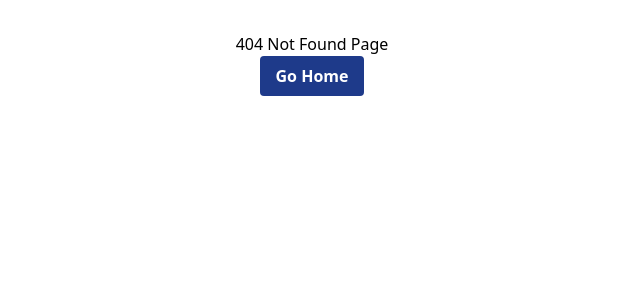
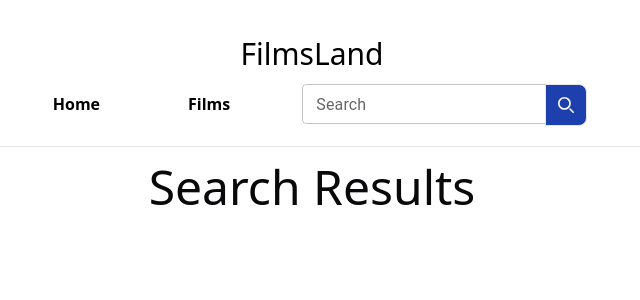
Before and after one commit to Oksana-Umienchuk/the-final-project, a React (Vite) app: page /search in a window 1280 px wide. Before the commit this address had no page. Shown: the top 300 px of the page, without its empty margins (328-968 px from the left). Built offline with nearby package versions, Linux system fonts and the light colour scheme.

Commit message:
add search 1

```diff
--- a/src/App.jsx
+++ b/src/App.jsx
@@ -10,7 +10,6 @@ function App() {
             <main>
                 <Outlet />
             </main>
-            <footer></footer>
         </>
     );
 }
--- a/src/components/Header.jsx
+++ b/src/components/Header.jsx
@@ -1,4 +1,5 @@
-import { NavLink } from "react-router-dom";
+import { NavLink, Link } from "react-router-dom";
+import SearchField from "./SearchField";
 
 const navClass = "mr-4 font-bold py-2 px-4 rouded";
 
@@ -18,9 +19,12 @@ function Header() {
                 <nav className="menu flex gap-10 justify-center py-4">
                     <NavLink className={getNavClasses} to="/">Home</NavLink>
                     <NavLink className={getNavClasses} to="/films">Films</NavLink>
-                    <NavLink className={getNavClasses} to="/popularfilms">Popular Films</NavLink>
+                    {/* <NavLink className={getNavClasses} to="/popularfilms">Popular Films</NavLink> */}
+                    <Link className={getNavClasses} to="/search" >
+                        <SearchField />
+                    </Link>
                 </nav>
-            </header>
+            </header >
         </>
     );
 }
--- /dev/null
+++ b/src/components/PaginationList.jsx
@@ -0,0 +1,13 @@
+import { Pagination } from "@mui/material";
+
+function PaginationList() {
+
+
+    return (
+        <Pagination className="flex justify-center" count={totalPages} onChange={(e, newPage) => {
+            setPage(newPage);
+        }} color="primary" />
+    );
+}
+
+export default PaginationList;
--- /dev/null
+++ b/src/components/SearchField.jsx
@@ -0,0 +1,37 @@
+import { useNavigate } from "react-router-dom";
+import { useState } from "react";
+
+import { TextField } from '@mui/material';
+
+function SearchField() {
+    const [searchValue, setSearchValue] = useState('');
+
+    const navigate = useNavigate();
+
+    function searchHandler(e) {
+        e.preventDefault();
+
+        navigate(`https://api.themoviedb.org/3/search/movie?query=${searchValue}&include_adult=false&language=en-US&page=1`);
+    }
+
+    return (
+        <form method="get" onSubmit={searchHandler} action="search">
+            <TextField
+                size="small"
+                label="Search"
+                InputProps={{ className: 'overflow-hidden' }}
+                value={searchValue}
+                onChange={(e) => { setSearchValue(e.target.value); }}
+                name="search"
+                variant="outlined" />
+            <button type="submit" className="p-3 text-sm ml-[-5px] z-1 relative font-medium h-full text-white bg-blue-800 rounded-r-lg border border-bg-blue-800 hover:bg-blue-900 hover:shadow-slate-600 focus:ring-4 focus:outline-none focus:bg-blue-900">
+                <svg className="w-4 h-4" aria-hidden="true" xmlns="http://www.w3.org/2000/svg" fill="none" viewBox="0 0 20 20">
+                    <path stroke="currentColor" strokeLinecap="round" strokeLinejoin="round" strokeWidth="2" d="m19 19-4-4m0-7A7 7 0 1 1 1 8a7 7 0 0 1 14 0Z" />
+                </svg>
+                <span className="sr-only">Search</span>
+            </button>
+        </form>
+    );
+}
+
+export default SearchField;
--- a/src/components/Slider.jsx
+++ b/src/components/Slider.jsx
@@ -62,7 +62,7 @@ function Slider() {
                                 <h2 className="text-4xl p-3 font-bold m-3">{slide.title}</h2>
                                 <p className="text-xl p-2 m-3">{slide.overview}</p>
                             </div>
-                            <Button variant="contained" className='p-2 m-3'>Watch</Button>
+                            <Button variant="contained" className='p-2 m-3 bg-blue-800'>Watch</Button>
                         </Link>
                     </SwiperSlide >
                 ))}
--- a/src/index.css
+++ b/src/index.css
@@ -10,17 +10,13 @@
 /*slider*/
 
 .swiper-button-next::after {
-    color: white;
+    color: bg-blue-800;
 }
 
 .swiper-button-prev::after {
-    color: white;
+    color: bg-blue-800;
 }
 
-/* .swiper-pagination-bullet {
-    backgroun: white;
-}
-
-.swiper-pagination-bullet-active {
-    backgroun: red;
+/* input#outlined-basic {
+    padding: 17px;
 } */
--- a/src/layout/Film.jsx
+++ b/src/layout/Film.jsx
@@ -1,8 +1,11 @@
 import { useEffect, useState } from "react";
-import { useParams } from "react-router-dom";
+import { Link, useParams } from "react-router-dom";
+import { Button } from '@mui/material';
+
 import RatingFilm from "../components/RatingFilm";
 
 const imageUrl = 'https://image.tmdb.org/t/p/original';
+
 function Film() {
     const params = useParams();
 
@@ -15,7 +18,14 @@ function Film() {
         }
     );
 
-    const [videoKey, setVideoKey] = useState('');
+    const [videoKey, setVideoKey] = useState(
+
+        () => {
+            return JSON.parse(
+                window.localStorage.getItem(`https://api.themoviedb.org/3/movie/${params.id}/videos?language=en-US`)
+            ) || '';
+        }
+    );
 
     useEffect(
         () => {
@@ -52,7 +62,7 @@ function Film() {
                             return;
                         }
 
-                        console.log(response.results);
+                        // console.log(response.results);
 
                         window.localStorage.setItem(
                             `https://api.themoviedb.org/3/movie/${params.id}/videos?language=en-US`,
@@ -67,11 +77,12 @@ function Film() {
     );
 
     if (!film) return <p>Loading...</p>;
-
+    console.log(film);
     return (
         <>
-            <div className="flex">
-                <img src={`${imageUrl}${film.poster_path}`} alt="Poster" className="w-1/2 p-2" />
+            <div className="">
+                {/* <img src={`${imageUrl}${film.poster_path}`} alt="Poster" className="w-1/2 p-2" /> */}
+                <img src={`${imageUrl}${film.backdrop_path}`} alt="Poster" className="p-3" />
                 <div className="p-2 text-1xl text-left">
                     <h1 className="text-4xl text-zinc-950 py-4 font-bold">{film.original_title}</h1>
                     <div className="flex p-1">
@@ -80,12 +91,15 @@ function Film() {
                         <p className="ml-2">{film.vote_average}</p>
                     </div>
                     <p className="my-3">{film.overview}</p>
+                    <p className="my-3">Release Date: {film.release_date}</p>
                     <p className="my-3">ID: {params.id}</p>
-                    {videoKey && <a href={`https://www.youtube.com/watch?v=${videoKey}`}>Trailer</a>}
+                    <Link to={`https://www.youtube.com/watch?v=${videoKey}`} target='_blank'>
+                        <Button variant="contained" className='p-2 m-3 bg-blue-800'>Watch Trailer On YouTube</Button>
+                        {/* {videoKey && <a href={`https://www.youtube.com/watch?v=${videoKey}`}></a>} */}
+                    </Link>
+                    {/* <iframe width="560" height="315" src={`https://www.youtube.com/watch?v=${videoKey}`} title="YouTube video player" frameborder="0" allow="accelerometer; autoplay; clipboard-write; encrypted-media; gyroscope; picture-in-picture; web-share" allowfullscreen></iframe> */}
                 </div>
-
             </div>
-            <img src={`${imageUrl}${film.backdrop_path}`} alt="Poster" className="p-3" />
         </>
     );
 }
--- a/src/layout/Films.jsx
+++ b/src/layout/Films.jsx
@@ -1,8 +1,7 @@
-import { Pagination, Rating } from "@mui/material";
+import { Pagination } from "@mui/material";
 import { useEffect, useState } from "react";
 import { Link } from "react-router-dom";
 import RatingFilm from "../components/RatingFilm";
-
 
 const imagesUrl = 'https://image.tmdb.org/t/p/w500'; //шлях до картинки
 
@@ -14,7 +13,7 @@ function Films() {
 
     const url = `https://api.themoviedb.org/3/discover/movie?include_adult=false&include_video=false&language=en-US&page=${page}&sort_by=popularity.desc`;
 
-    console.log(url, page);
+    // console.log(url, page);
     const [filmList, setFilmList] = useState(
         () => {
             //перевіряємо чи є щось у localStorage. Якщо є, то дістаємо, якщо немає - кладемо пустий масив
@@ -51,7 +50,7 @@ function Films() {
             setFilmList(data.results); //робимо запит на data.results
             setTotalPages(data.total_pages);
         }
-        console.log(filmList.length);
+        // console.log(filmList.length);
         if (!filmList.length || page !== currentPage) {
             getFilms();
             setCurrentPage(page);
@@ -59,7 +58,7 @@ function Films() {
         //якщо в в змінній filmList вже є дані, то нічого не робимо, якщо дані =0, то робимо запит на сервер
     }, [page, currentPage]);
 
-    console.log(filmList);
+    // console.log(filmList);
 
     return (
         <>
@@ -68,20 +67,20 @@ function Films() {
                 {filmList.map(
                     (film) => {
                         return (
-                            <div key={film.id} className="p-5 w-1/3 h-full">
-                                <Link to={`/films/${film.id}`} className="flex flex-col h-full">
-                                    <img src={`${imagesUrl}${film.poster_path}`} alt="Poster" />
-                                    <h2 className="text-2xl p-3 bold">{film.title}</h2>
+                            <div key={film.id} className="px-3 py-2 w-1/3 h-full">
+                                <Link to={`/films/${film.id}`} className="flex flex-col h-full ">
+                                    <img src={`${imagesUrl}${film.poster_path}`} alt="Poster" className="mb-2 shadow-slate-600 shadow-lg" />
+                                    <RatingFilm rating={film.vote_average} className="my-2 flex justify-center" />
+                                    <p>Rating: {film.vote_average}</p>
+                                    <h2 className="text-xl p-3 bold">{film.title}</h2>
                                 </Link>
-                                <RatingFilm rating={film.vote_average} />
                             </div>
                         );
                     }
                 )}
-
             </div >
             <div>
-                <Pagination count={totalPages} shape="rounded" onChange={(e, newPage) => {
+                <Pagination className="flex justify-center" count={totalPages} color="primary" onChange={(e, newPage) => {
                     setPage(newPage);
                 }} />
             </div>
--- /dev/null
+++ b/src/layout/Search.jsx
@@ -0,0 +1,94 @@
+// import { useEffect, useState } from "react";
+// import { Link } from "react-router-dom";
+
+// import { useSearchParams } from "react-router-dom";
+// import { Pagination } from "@mui/material";
+
+// import RatingFilm from "../components/RatingFilm";
+
+// const imagesUrl = 'https://image.tmdb.org/t/p/w500'; //шлях до картинки
+
+function Search() {
+    //     // const [page, setPage] = useState(1);
+    //     // const [currentPage, setCurrentPage] = useState(1);
+    //     // const [totalPages, setTotalPages] = useState(1);
+
+    //     // const urlSearch = `https://api.themoviedb.org/3/discover/movie?include_adult=false&include_video=false&language=en-US&page=${page}&sort_by=popularity.desc`;
+    //     // `https://api.themoviedb.org/3/search/movie?query=${searchValue}&include_adult=false&language=en-US&page=${page}`;
+
+    //     // const [filmList, setFilmList] = useState(
+    //     //     () => {
+    //     //         //перевіряємо чи є щось у localStorage. Якщо є, то дістаємо, якщо немає - кладемо пустий масив
+    //     //         const data = JSON.parse(
+    //     //             window
+    //     //                 .localStorage
+    //     //                 .getItem(urlSearch)
+    //     //         );
+
+    //     //         setTotalPages(data ? data.total_pages : 1);
+    //     //         return data ? data.results : [];
+    //     //     }
+    //     // );
+
+    //     // useEffect(() => {
+
+    //     //     // асинхронна ф-цiя для вiдправки запиту на сервер
+    //     //     async function getFilms() {
+    //     //         const options = {
+    //     //             method: 'GET',
+    //     //             headers: {
+    //     //                 accept: 'application/json',
+    //     //                 Authorization: 'Bearer eyJhbGciOiJIUzI1NiJ9.eyJhdWQiOiI2MTg2ZmIzZmQ3YzQyMjI0ZWQ0OTJhZjU5YzE5YmM1NyIsInN1YiI6IjY1NGJkOWExMjg2NmZhMDBjNDI2NTU3ZiIsInNjb3BlcyI6WyJhcGlfcmVhZCJdLCJ2ZXJzaW9uIjoxfQ.z7_oL62CSIuSYXlzKhEK8WnK1EQFT-u1zlMeXXqeMvE'
+    //     //             }
+    //     //         };
+
+    //     //         //треба дочекатися відповіді
+    //     //         const response = await fetch(urlSearch, options);
+    //     //         const data = await response.json(); //масив з об'єктами з сервера збережені у змінній data
+
+    //     //         //зберігаємо дані у localStorage
+    //     //         window.localStorage.setItem(urlSearch, JSON.stringify(data));
+    //     //         setFilmList(data.results); //робимо запит на data.results
+    //     //         setTotalPages(data.total_pages);
+    //     //     }
+    //     //     // console.log(filmList.length);
+    //     //     if (!filmList.length || page !== currentPage) {
+    //     //         getFilms();
+    //     //         setCurrentPage(page);
+    //     //     }
+    //     //     //якщо в в змінній filmList вже є дані, то нічого не робимо, якщо дані =0, то робимо запит на сервер
+    //     // }, [page, currentPage]);
+
+    //     // const [searchParams] = useSearchParams();
+    //     // const search = searchParams.get('search');
+
+    return (
+        // <>
+        <h1 className="text-5xl text-zinc-950 py-4">Search Results</h1>
+        //             <div className="flex flex-wrap items-start">
+        //                 {filmList.map(
+        //                     (film) => {
+        //                         return (
+        //                             <div key={film.id} className="px-3 py-2 w-1/3 h-full">
+        //                                 <Link to={`/search/${film.id}`} className="flex flex-col h-full ">
+        //                                     <img src={`${imagesUrl}${film.poster_path}`} alt="Poster" className="mb-2 shadow-slate-600 shadow-lg" />
+        //                                     <RatingFilm rating={film.vote_average} className="my-2 flex justify-center" />
+        //                                     <p>Rating: {film.vote_average}</p>
+        //                                     <h2 className="text-xl p-3 bold">{film.title}</h2>
+        //                                 </Link>
+        //                             </div>
+        //                         );
+        //                     }
+        //                 )}
+        //             </div >
+        //             <div>
+        //                 <Pagination className="flex justify-center" count={totalPages} color="primary" onChange={(e, newPage) => {
+        //                     setPage(newPage);
+        //                 }} />
+        //             </div>
+        //         </>
+    );
+}
+
+export { Search as Component };
+export default Search;
--- a/src/main.jsx
+++ b/src/main.jsx
@@ -22,9 +22,13 @@ const router = createBrowserRouter([
                 path: '/films/:id',
                 lazy: () => import('./layout/Film.jsx')
             },
+            // {
+            //     path: '/popularfilms',
+            //     lazy: () => import('./layout/PopularFilms.jsx')
+            // },
             {
-                path: '/popularfilms',
-                lazy: () => import('./layout/PopularFilms.jsx')
+                path: '/search',
+                lazy: () => import('./layout/Search.jsx')
             },
         ]
     },
```
